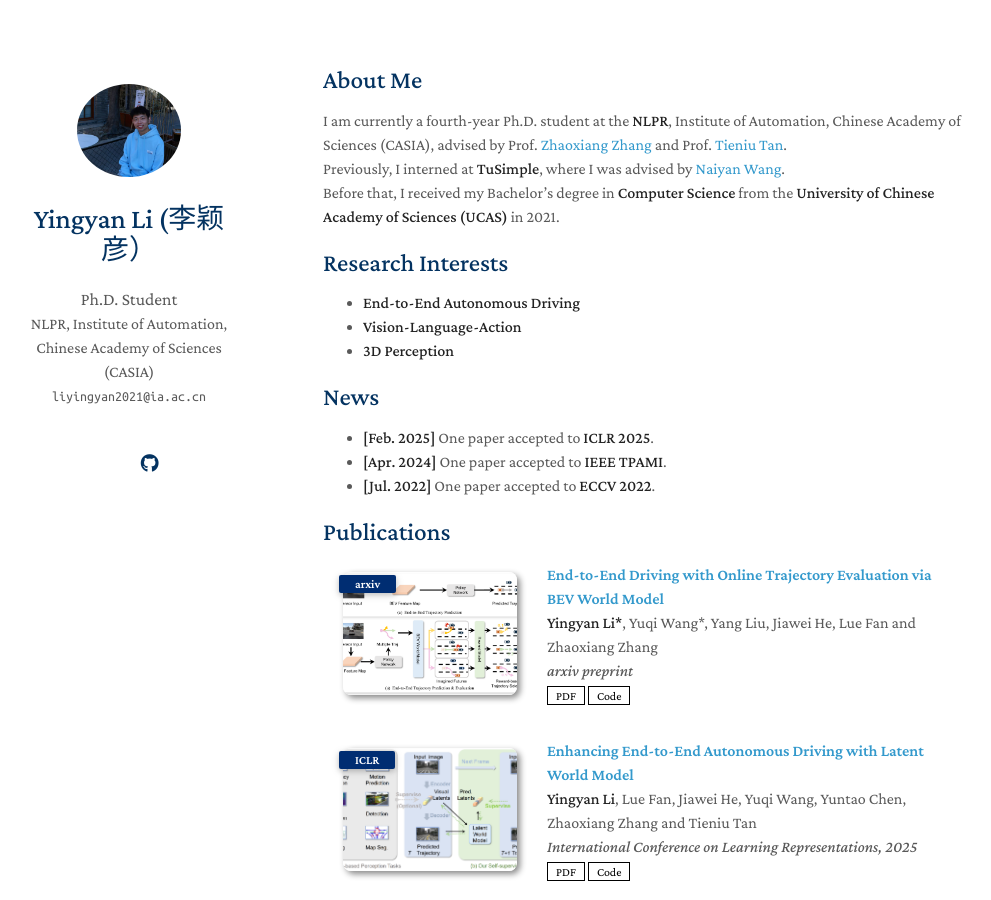
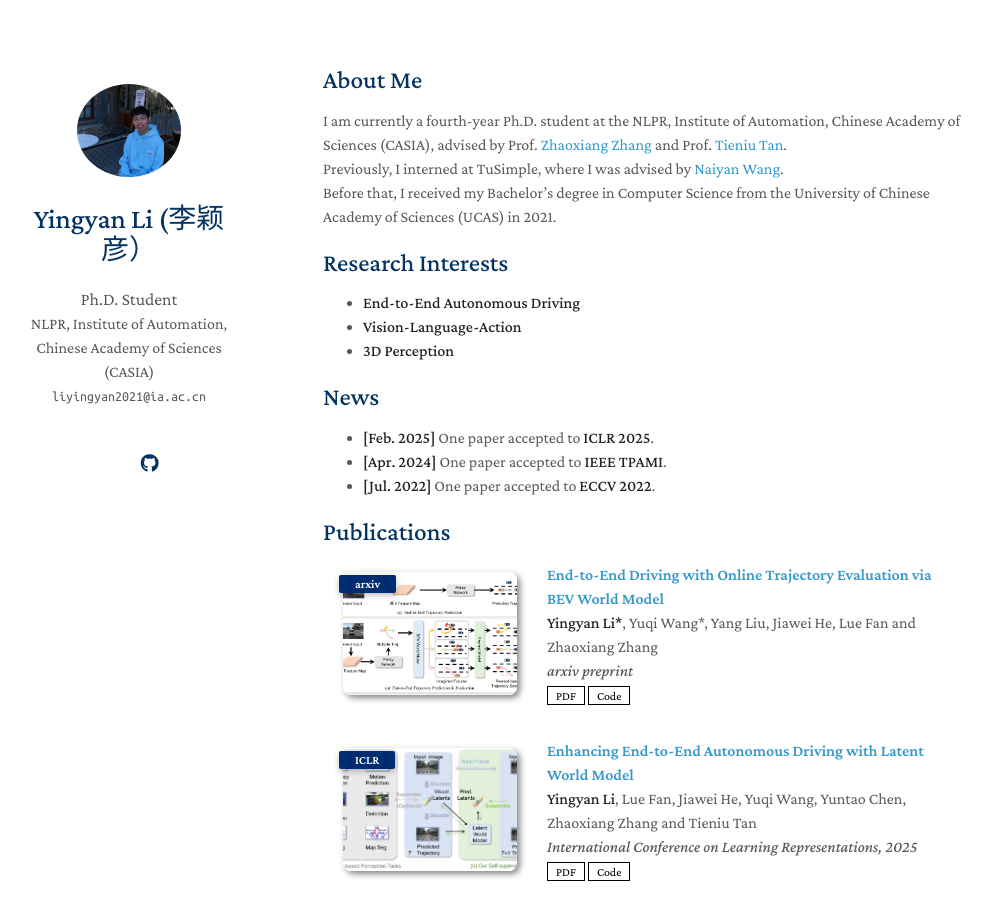
Before and after one commit to liyingyanUCAS/liyingyanucas.github.io, a Jekyll site: the page built from index.md, in a window 1280 px wide and 900 px high. Shown: the whole window, without its empty margins (147-1138 px from the left). Built offline with Jekyll 4.4.1, drawn with Linux system fonts in a browser that asks for light colours; a style sheet for code colours, icons or effects is not loaded; our own code applies the rules of GitHub Pages for plain Markdown files.

```diff
--- a/index.md
+++ b/index.md
@@ -4,9 +4,9 @@ layout: homepage
 
 ## About Me
 
-I am currently a fourth-year Ph.D. student at the **NLPR**, Institute of Automation, Chinese Academy of Sciences (CASIA), advised by Prof. [Zhaoxiang Zhang](https://zhaoxiangzhang.net/) and Prof. [Tieniu Tan](https://scholar.google.com/citations?user=W-FGd_UAAAAJ&hl=en).
-Previously, I interned at **TuSimple**, where I was advised by [Naiyan Wang](https://winsty.net/).
-Before that, I received my Bachelor's degree in **Computer Science** from the **University of Chinese Academy of Sciences (UCAS)** in 2021.
+I am currently a fourth-year Ph.D. student at the NLPR, Institute of Automation, Chinese Academy of Sciences (CASIA), advised by Prof. [Zhaoxiang Zhang](https://zhaoxiangzhang.net/) and Prof. [Tieniu Tan](https://scholar.google.com/citations?user=W-FGd_UAAAAJ&hl=en).
+Previously, I interned at TuSimple, where I was advised by [Naiyan Wang](https://winsty.net/).
+Before that, I received my Bachelor's degree in Computer Science from the University of Chinese Academy of Sciences (UCAS) in 2021.
 
 ## Research Interests
 
```
